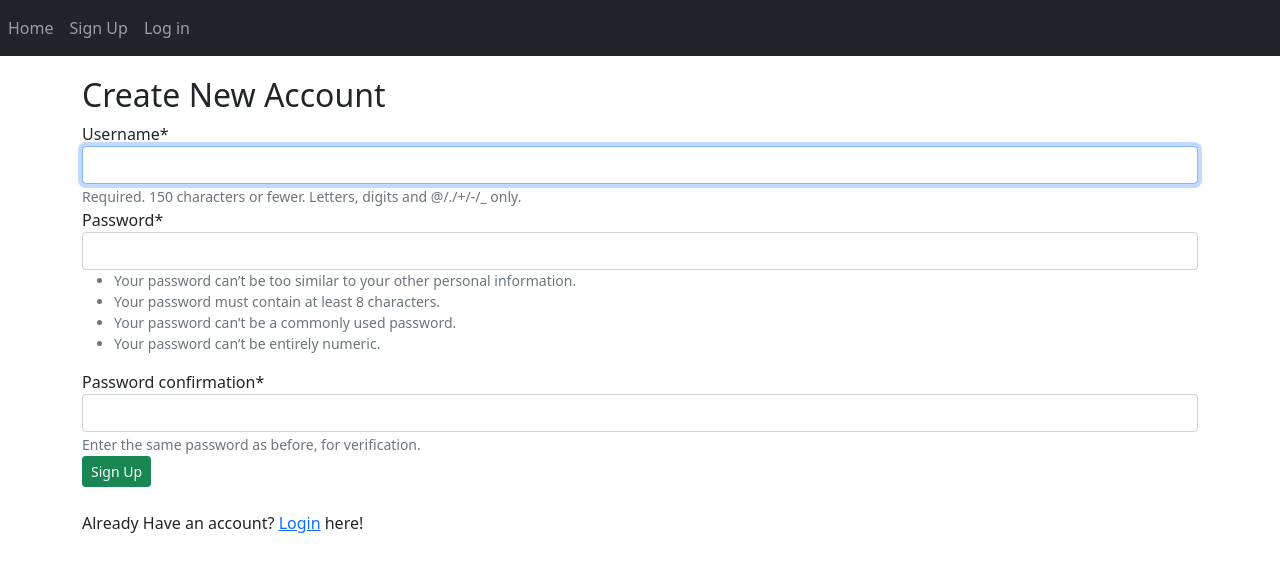
After one commit to dev1minhaz/DjangoBlogApp, a Django app: page /account/signup/ in a window 1280 px wide. The commit adds this page. Shown: the top 572 px of the page. Run offline with Django 3.2, Linux system fonts and the light colour scheme; some libraries are stand-ins or nearby versions.

Commit message:
User Login

```diff
--- a/DjangoBlog/App_Login/urls.py
+++ b/DjangoBlog/App_Login/urls.py
@@ -1,7 +1,9 @@
 from django.urls import path
 from . import views
 
-
+app_name = "App_Login"
 urlpatterns = [
-
+    path('signup/', views.sign_up, name="signup"),
+    path('login/', views.login_page, name="login"),
+    path('logout/', views.logout_user, name="logout"),
 ]
--- a/DjangoBlog/App_Login/views.py
+++ b/DjangoBlog/App_Login/views.py
@@ -1,3 +1,39 @@
 from django.shortcuts import render
+from django.contrib.auth.forms import UserCreationForm, AuthenticationForm
+from django.contrib.auth import login, logout, authenticate
+from django.shortcuts import HttpResponseRedirect
+from django.urls import reverse
+from django.contrib.auth.decorators import login_required
+
 
 # Create your views here.
+def sign_up(request):
+    form = UserCreationForm()
+    registered = False
+    if request.method == "POST":
+        form = UserCreationForm(data=request.POST)
+        if form.is_valid():
+            form.save()
+            registered = True
+    dict = {'form': form, 'registered': registered}
+    return render(request, 'App_Login/signup.html', context=dict)
+
+
+def login_page(request):
+    form = AuthenticationForm()
+    if request.method == "POST":
+        form = AuthenticationForm(data=request.POST)
+        if form.is_valid():
+            username = form.cleaned_data['username']
+            password = form.cleaned_data['password']
+            user = authenticate(username=username, password=password)
+            if user is not None:
+                login(request, user)
+                return HttpResponseRedirect(reverse('index'))
+    return render(request, 'App_Login/login.html', context={'form': form})
+
+
+@login_required
+def logout_user(request):
+    logout(request)
+    return HttpResponseRedirect(reverse('index'))
--- a/DjangoBlog/DjangoBlog/settings.py
+++ b/DjangoBlog/DjangoBlog/settings.py
@@ -42,7 +42,10 @@ INSTALLED_APPS = [
     'django.contrib.staticfiles',
     'App_Login',
     'App_Blog',
+    'crispy_forms',
 ]
+
+CRISPY_TEMPLATE_PACK='bootstrap4'
 
 MIDDLEWARE = [
     'django.middleware.security.SecurityMiddleware',
@@ -129,3 +132,6 @@ STATICFILES_DIRS = [STATIC_DIR, ]
 # media dir
 MEDIA_ROOT = MEDIA_DIR
 MEDIA_URL = '/media/'
+
+
+LOGIN_URL='/account/login/'
--- /dev/null
+++ b/DjangoBlog/templates/App_Login/signup.html
@@ -0,0 +1,17 @@
+{% extends 'base.html' %}
+{% load crispy_forms_tags %}
+{% block title_block %} Create New Account {% endblock title_block %}
+{% block body_block %}
+    {% if registered %}
+        <div class="alert alert-success">Account Created Successfully! <a href="{% url 'App_Login:login' %}">Login</a> here</div>
+    {% else %}
+        <h2>Create New Account</h2>
+        <form action="" method="post">
+            {% csrf_token %}
+            {{ form|crispy }}
+            <button type="submit" class="btn btn-success btn-sm">Sign Up</button>
+        </form>
+        <br>
+        <p>Already Have an account? <a href="{% url 'App_Login:login' %}">Login</a> here!</p>
+    {% endif %}
+{% endblock body_block %}
--- a/DjangoBlog/templates/base.html
+++ b/DjangoBlog/templates/base.html
@@ -5,7 +5,7 @@
     <meta charset="UTF-8">
     <meta name="viewport" content="width=device-width, initial-scale=1.0">
     <link rel="stylesheet" href="{% static '\css\bootstrap.css' %}">
-    <title>{% block title_Block %}Blogs{% endblock title_Block %}</title>
+    <title>{% block title_block %}Blogs{% endblock title_block %}</title>
 </head>
 <body>
     <nav class="navbar navbar-expand-sm bg-dark navbar-dark">
@@ -13,10 +13,25 @@
             <li class="nav-item active">
                 <a href="" class="nav-link">Home</a>
             </li>
+            {% if user.is_authenticated %}
+                <li class="nav-item">
+                    <a href="{% url 'App_Login:logout' %}" class="nav-link">Log out</a>
+                </li>
+            {% else %}
+                <li class="nav-item">
+                    <a href="{% url 'App_Login:signup' %}" class="nav-link">Sign Up</a>
+                </li>
+                <li class="nav-item">
+                    <a href="{% url 'App_Login:login' %}" class="nav-link">Log in</a>
+                </li>
+            {% endif %}
         </ul>
     </nav>
-    {% block body_block %}
-    {% endblock body_block %}
+    <div class="container" style="padding-top: 20px">
+        {% block body_block %}
+
+        {% endblock body_block %}
+    </div>
     <script src="{% static '\js\bootstrap.bundle.js' %}"></script>
 </body>
 </html>
```
Also changed, not shown: DjangoBlog/templates/App_Login/login.html (added, +12 -0 lines), DjangoBlog/db.sqlite3.
